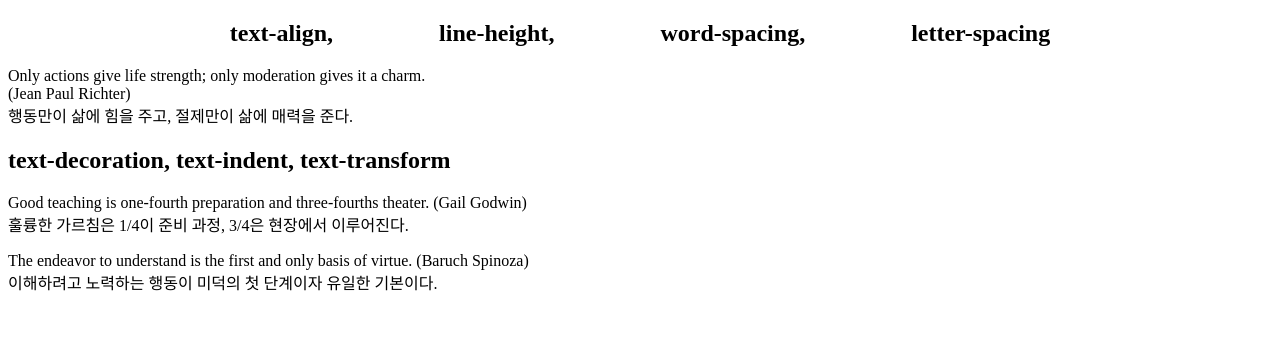
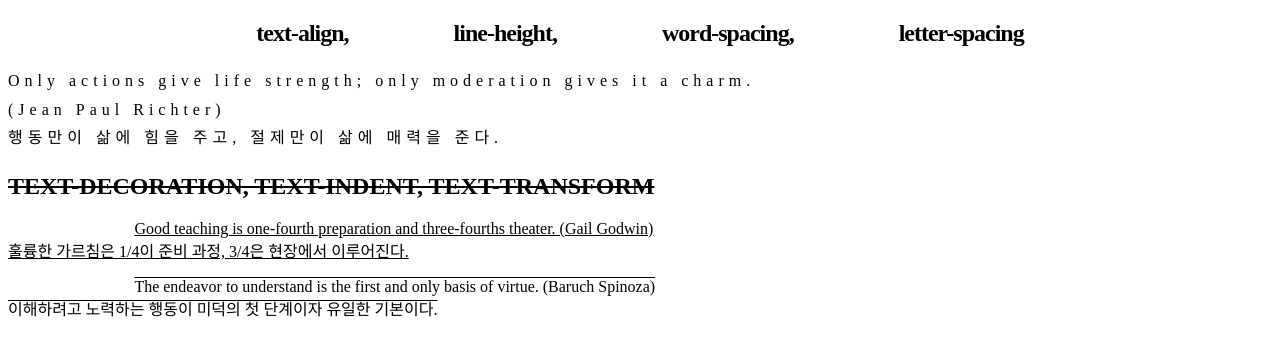
Before and after one commit to yesssterday/web, a plain HTML site: page chapter06/chapter02.html in a window 1280 px wide. Drawn offline with Linux system fonts and the light colour scheme.

Commit message:
목록 문단 스타일 수정

```diff
--- a/chapter06/chapter02.html
+++ b/chapter06/chapter02.html
@@ -7,11 +7,25 @@
 			#box1 h2{
 				text-align: center;
 				word-spacing: 100px;
+				letter-spacing: -1px;
 			}
-			#box1 p{}
+			#box1 p{
+				line-height: 1.8;
+				letter-spacing: 5px;
 
-			#box2 h2{}
-			#box2 p{}
+			}
+
+			#box2 h2{
+				text-transform: uppercase;
+				text-decoration: line-through;
+			}
+			#box2 p{
+				text-indent: 10%;
+				text-decoration: underline;
+			}
+			#box2 p:last-child{
+				text-decoration : overline;
+			}
 
 		</style>
 	</head>
```
Also changed, not shown: chapter06/chapter03.html (+20 -0 lines), chapter06/chapter04.html (+14 -0 lines).
